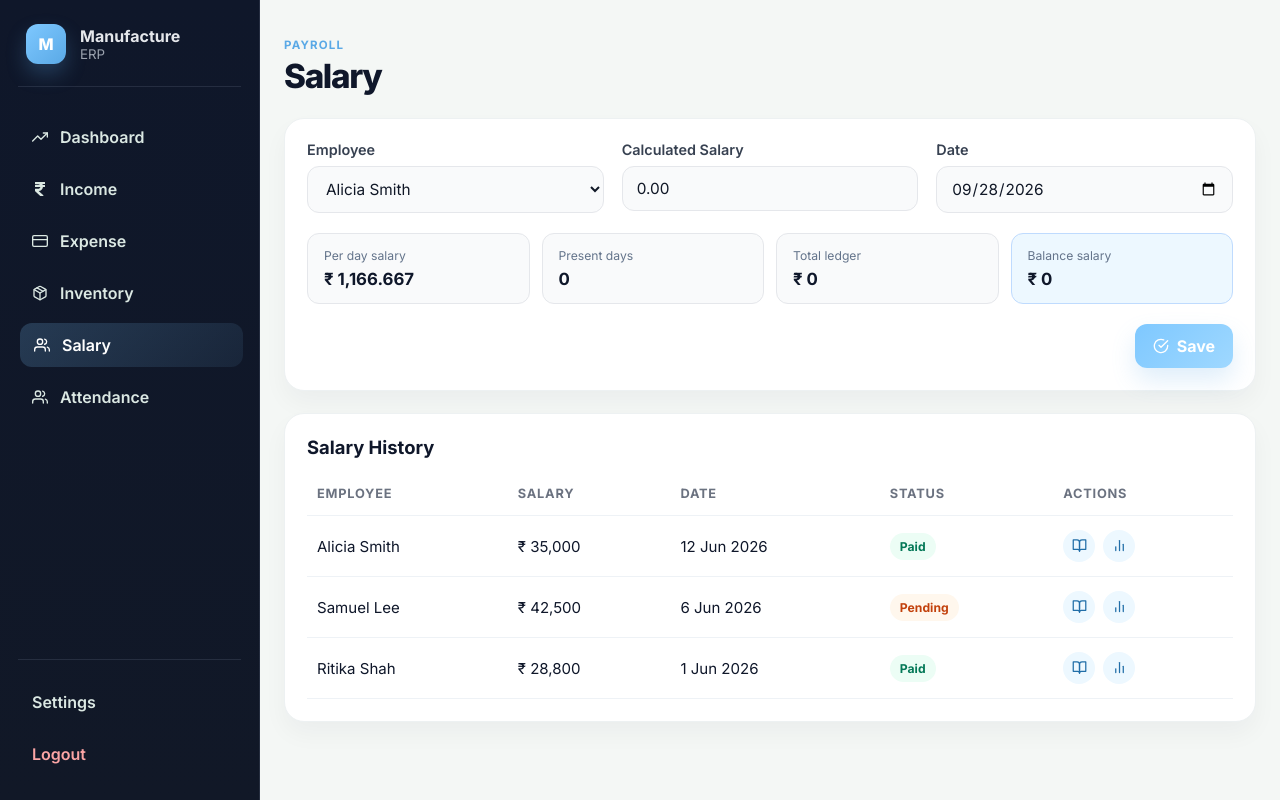
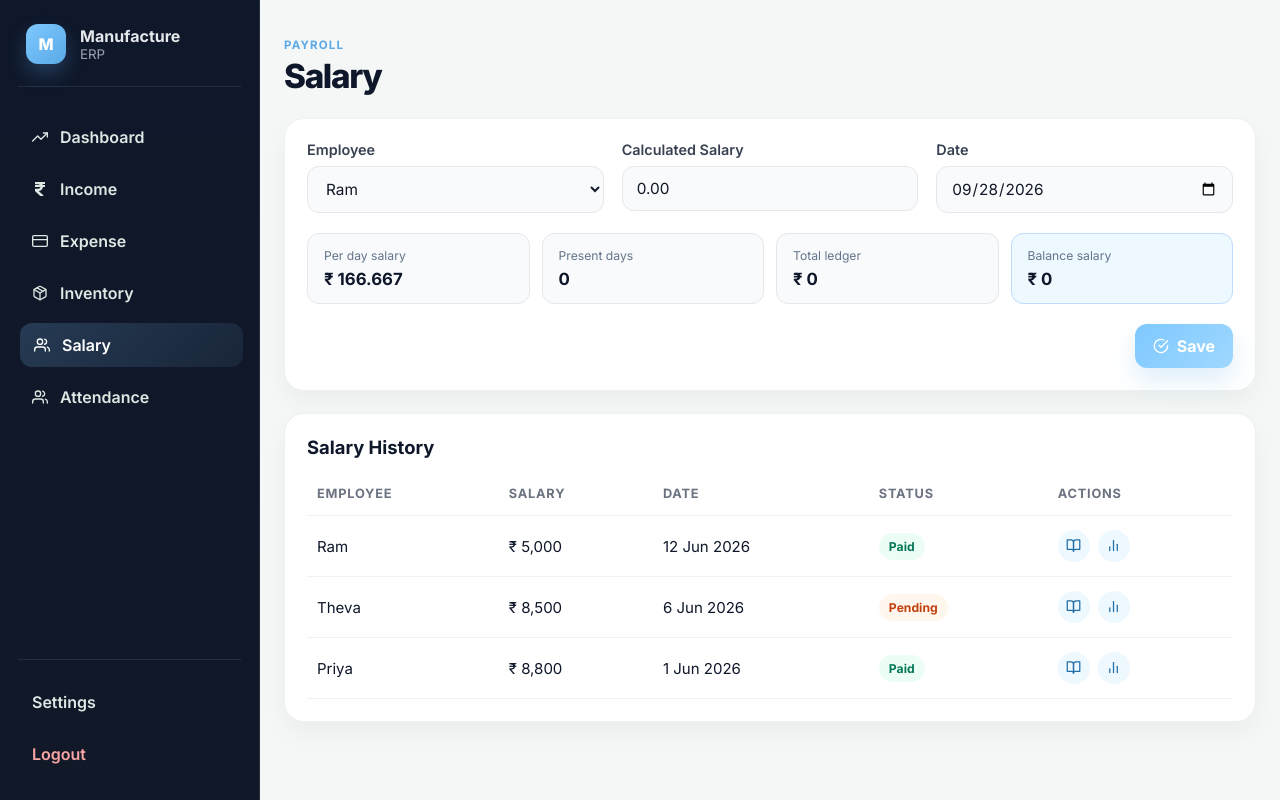
Before and after one commit to UpstageTechnologies/Manufacturing-, a React (Vite) app: page /salary in a window 1280 px wide. Built offline with nearby package versions, Linux system fonts and the light colour scheme; sample sign-in values are in the browser's storage.

Commit message:
attendance

```diff
--- a/src/Features/Attendance/index.jsx
+++ b/src/Features/Attendance/index.jsx
@@ -1,4 +1,4 @@
-import { useState } from 'react';
+import { useEffect, useState } from 'react';
 import { FiPlus, FiEdit2, FiTrash2, FiPhone, FiCheckCircle, FiXCircle, FiClock, FiChevronLeft, FiChevronRight, FiSave } from 'react-icons/fi';
 import { formatCurrency, useERP } from '../../State/ERPContext';
 import './Attendance.css';
@@ -26,7 +26,8 @@ function AttendancePage() {
   const [isOpen, setIsOpen] = useState(false);
   const [editingId, setEditingId] = useState(null);
   const [selectedDate, setSelectedDate] = useState(getToday);
-  const [attendanceDraft, setAttendanceDraft] = useState(() => attendance?.[getToday()] || Object.fromEntries(employees.map((employee) => [employee.id, employee.status || 'Present'])));
+  const [systemDate, setSystemDate] = useState(getToday);
+  const [attendanceDraft, setAttendanceDraft] = useState(() => attendance?.[getToday()] || {});
   const [form, setForm] = useState({
     name: '',
     address: '',
@@ -35,15 +36,32 @@ function AttendancePage() {
     salaryPeriod: 'Monthly',
   });
 
+  useEffect(() => {
+    const refreshSystemDate = () => setSystemDate(getToday());
+    const intervalId = window.setInterval(refreshSystemDate, 60 * 1000);
+    window.addEventListener('focus', refreshSystemDate);
+    return () => {
+      window.clearInterval(intervalId);
+      window.removeEventListener('focus', refreshSystemDate);
+    };
+  }, []);
+
+  const canEditSelectedDate = selectedDate === systemDate;
+
   const selectDate = (amount) => {
     const nextDate = shiftDate(selectedDate, amount);
-    const defaultAttendance = Object.fromEntries(employees.map((employee) => [employee.id, employee.status || 'Present']));
     setSelectedDate(nextDate);
-    setAttendanceDraft(attendance?.[nextDate] || defaultAttendance);
+    setAttendanceDraft(attendance?.[nextDate] || {});
   };
 
   const handleSaveAttendance = () => {
-    const records = Object.fromEntries(employees.map((employee) => [employee.id, attendanceDraft[employee.id] || employee.status || 'Present']));
+    if (selectedDate !== getToday()) {
+      setSystemDate(getToday());
+      return;
+    }
+    const records = Object.fromEntries(employees
+      .filter((employee) => statusOptions.includes(attendanceDraft[employee.id]))
+      .map((employee) => [employee.id, attendanceDraft[employee.id]]));
     saveAttendance(selectedDate, records);
     setAttendanceDraft(records);
   };
@@ -63,7 +81,6 @@ function AttendancePage() {
       phone: form.phone,
       salary: Number(form.salary),
       salaryPeriod: form.salaryPeriod,
-      status: 'Present',
     };
 
     if (editingId) updateEmployee(editingId, newEmployee);
@@ -93,7 +110,7 @@ function AttendancePage() {
       <div className="content-panel">
         <div className="panel-header">
           <h3>Employee List</h3>
-          <button type="button" className="primary-button" onClick={handleSaveAttendance}>
+          <button type="button" className="primary-button" onClick={handleSaveAttendance} disabled={!canEditSelectedDate}>
             <FiSave /> Save Attendance
           </button>
         </div>
@@ -127,12 +144,17 @@ function AttendancePage() {
                           className={`attendance-status-button ${status.toLowerCase()}${attendanceDraft[employee.id] === status ? ' selected' : ''}`}
                           aria-label={`${status} for ${employee.name}`}
                           aria-pressed={attendanceDraft[employee.id] === status}
-                          onClick={() => setAttendanceDraft((draft) => ({ ...draft, [employee.id]: status }))}
+                          disabled={!canEditSelectedDate}
+                          onClick={() => {
+                            if (selectedDate === getToday()) setAttendanceDraft((draft) => ({ ...draft, [employee.id]: status }));
+                            else setSystemDate(getToday());
+                          }}
                         >
                           <StatusIcon />
                         </button>
                       );
                     })}
+                    <span>{attendanceDraft[employee.id] || 'Not Marked'}</span>
                   </div>
                 </td>
                 <td>
--- a/src/Features/Dashboard/index.jsx
+++ b/src/Features/Dashboard/index.jsx
@@ -8,7 +8,7 @@ import { FaRupeeSign } from 'react-icons/fa';
 function DashboardPage() {
   const navigate = useNavigate();
   const [isMenuOpen, setIsMenuOpen] = useState(false);
-  const { income, expense, employees, salary } = useERP();
+  const { income, expense, employees, salary, attendance } = useERP();
   const summaryCards = [
     { label: 'Income', value: formatCurrency(income.reduce((total, item) => total + Number(item.amount), 0)), change: 'Live', icon: FiTrendingUp, tone: 'emerald' },
     { label: 'Expense', value: formatCurrency(expense.reduce((total, item) => total + Number(item.amount), 0)), change: 'Live', icon: FiCreditCard, tone: 'red' },
@@ -17,8 +17,13 @@ function DashboardPage() {
   ];
   const incomeRows = income.slice(0, 3).map((item) => ({ name: item.title, amount: formatCurrency(item.amount), date: formatDate(item.date) }));
   const expenseRows = expense.slice(0, 3).map((item) => ({ name: item.title, amount: formatCurrency(item.amount), date: formatDate(item.date) }));
-  const attendanceCounts = employees.reduce((counts, employee) => ({ ...counts, [employee.status]: counts[employee.status] + 1 }), { Present: 0, Late: 0, Absent: 0 });
   const today = new Date();
+  const todayKey = `${today.getFullYear()}-${String(today.getMonth() + 1).padStart(2, '0')}-${String(today.getDate()).padStart(2, '0')}`;
+  const todayAttendance = attendance?.[todayKey] || {};
+  const attendanceCounts = employees.reduce((counts, employee) => {
+    const status = todayAttendance[employee.id];
+    return status in counts ? { ...counts, [status]: counts[status] + 1 } : counts;
+  }, { Present: 0, Late: 0, Absent: 0 });
   const formattedDate = today.toLocaleDateString('en-IN', {
     weekday: 'long',
     day: 'numeric',
--- a/src/Features/Salary/Salary.css
+++ b/src/Features/Salary/Salary.css
@@ -53,6 +53,26 @@
   gap: 12px;
 }
 
+.salary-modal-card {
+  max-height: calc(100vh - 32px);
+  overflow-y: auto;
+}
+
+.report-history-table {
+  display: block;
+  width: 100%;
+  min-width: 520px;
+  overflow-x: auto;
+}
+
+.balance-note {
+  display: block;
+  margin-top: 4px;
+  color: #b45309;
+  font-size: 0.72rem;
+  font-weight: 600;
+}
+
 .report-stat-row {
   display: flex;
   align-items: center;
@@ -83,4 +103,8 @@
   .salary-summary {
     grid-template-columns: 1fr;
   }
+
+  .salary-summary-card {
+    padding: 12px;
+  }
 }
--- a/src/Features/Salary/index.jsx
+++ b/src/Features/Salary/index.jsx
@@ -220,7 +220,7 @@ function SalaryPage() {
                 <label>Type</label>
                 <select value={ledgerForm.type} onChange={(event) => setLedgerForm({ ...ledgerForm, type: event.target.value })}>
                   <option value="Advance">Advance</option>
-                  <option value="Pattu">Patru</option>
+                  <option value="Deduction">Deduction</option>
                   <option value="Other">Other</option>
                 </select>
               </div>
--- a/src/Navigation/RootNavigator.jsx
+++ b/src/Navigation/RootNavigator.jsx
@@ -55,7 +55,7 @@ function RootNavigator() {
             </div>
 
             <div className="modal-form">
-              <p>Do you want to exit?</p>
+              <p>Are you sure you want to exit?</p>
               <div className="form-actions">
                 <button type="button" className="primary-button" onClick={handleExitConfirm}>Yes</button>
                 <button type="button" className="secondary-button" onClick={() => setIsExitOpen(false)}>No</button>
--- a/src/State/ERPContext.jsx
+++ b/src/State/ERPContext.jsx
@@ -2,6 +2,13 @@
 import { createContext, useContext, useEffect, useMemo, useState } from 'react';
 
 const STORAGE_KEY = 'manufacture-erp-data';
+
+const getLocalDateString = (date = new Date()) => {
+  const year = date.getFullYear();
+  const month = String(date.getMonth() + 1).padStart(2, '0');
+  const day = String(date.getDate()).padStart(2, '0');
+  return `${year}-${month}-${day}`;
+};
 
 const initialData = {
   income: [
@@ -32,23 +39,45 @@ const initialData = {
     { id: 9, stageName: 'Storage / Dispatch', description: 'Packed material is stored or prepared for dispatch.', workerType: 'Warehouse Team', quantity: 1150, unit: 'Bags', status: 'Pending', image: '' },
   ],
   employees: [
-    { id: 1, name: 'Alicia Smith', address: '32 Oak Avenue', phone: '+1 245 678 9023', salary: 35000, salaryPeriod: 'Monthly', status: 'Present' },
-    { id: 2, name: 'Samuel Lee', address: '12 Maple Road', phone: '+1 245 900 7745', salary: 42500, salaryPeriod: 'Monthly', status: 'Late' },
-    { id: 3, name: 'Ritika Shah', address: '7 Pine Lane', phone: '+1 245 812 6630', salary: 28800, salaryPeriod: 'Monthly', status: 'Absent' },
+    { id: 1, name: 'Ram', address: '32 nagercoil', phone: '+91 456 738 9432', salary: 5000, salaryPeriod: 'Monthly' },
+    { id: 2, name: 'Theva', address: '12 main street', phone: '+91 245 900 7745', salary: 8500, salaryPeriod: 'Monthly' },
+    { id: 3, name: 'Priya', address: '7 kanyakumari', phone: '+91 245 812 6630', salary: 8800, salaryPeriod: 'Monthly' },
   ],
   attendance: {},
   ledger: [],
   salary: [
-    { id: 1, employee: 'Alicia Smith', amount: 35000, date: '2026-06-12', status: 'Paid' },
-    { id: 2, employee: 'Samuel Lee', amount: 42500, date: '2026-06-06', status: 'Pending' },
-    { id: 3, employee: 'Ritika Shah', amount: 28800, date: '2026-06-01', status: 'Paid' },
+    { id: 1, employee: 'Ram', amount: 5000, date: '2026-06-12', status: 'Paid' },
+    { id: 2, employee: 'Theva', amount: 8500, date: '2026-06-06', status: 'Pending' },
+    { id: 3, employee: 'Priya', amount: 8800, date: '2026-06-01', status: 'Paid' },
   ],
 };
 
 function readStoredData() {
   try {
     const stored = localStorage.getItem(STORAGE_KEY);
-    return stored ? { ...initialData, ...JSON.parse(stored) } : initialData;
+    if (!stored) return initialData;
+
+    const storedData = JSON.parse(stored);
+    const employeeNames = new Map();
+    const employees = (storedData.employees || initialData.employees).map((employee) => {
+      const nameById = { 1: 'Ram', 2: 'Theva', 3: 'Priya' };
+      const name = nameById[employee.id] || employee.name;
+      if (employee.name !== name) employeeNames.set(employee.name.toLowerCase(), name);
+      const normalizedEmployee = { ...employee, name };
+      delete normalizedEmployee.status;
+      return normalizedEmployee;
+    });
+    const renameHistoryEmployee = (record) => {
+      const name = employeeNames.get(record.employee?.toLowerCase());
+      return name ? { ...record, employee: name } : record;
+    };
+    return {
+      ...initialData,
+      ...storedData,
+      employees,
+      salary: (storedData.salary || initialData.salary).map(renameHistoryEmployee),
+      ledger: (storedData.ledger || initialData.ledger).map(renameHistoryEmployee),
+    };
   } catch {
     return initialData;
   }
@@ -78,7 +107,16 @@ export function ERPProvider({ children }) {
     addEmployee: (record) => setData((prev) => ({ ...prev, employees: [{ ...record, id: Date.now() }, ...prev.employees] })),
     updateEmployee: (id, record) => setData((prev) => ({ ...prev, employees: prev.employees.map((item) => item.id === id ? { ...item, ...record } : item) })),
     deleteEmployee: (id) => setData((prev) => ({ ...prev, employees: prev.employees.filter((item) => item.id !== id) })),
-    saveAttendance: (date, records) => setData((prev) => ({ ...prev, attendance: { ...(prev.attendance || {}), [date]: records } })),
+    saveAttendance: (date, records) => {
+      if (date !== getLocalDateString()) return;
+      setData((prev) => ({
+        ...prev,
+        attendance: {
+          ...(prev.attendance || {}),
+          [date]: { ...(prev.attendance?.[date] || {}), ...records },
+        },
+      }));
+    },
     addLedgerEntry: (record) => setData((prev) => ({ ...prev, ledger: [{ ...record, id: Date.now() }, ...prev.ledger] })),
     addSalary: (record) => setData((prev) => ({ ...prev, salary: [{ ...record, id: Date.now() }, ...prev.salary] })),
   }), [data]);
@@ -92,5 +130,39 @@ export function useERP() {
   return context;
 }
 
+export function calculateEmployeePayroll(employee, attendance = {}, ledger = [], salary = []) {
+  if (!employee) {
+    return { presentDays: 0, earned: 0, advances: 0, deductions: 0, other: 0, paid: 0, balance: 0 };
+  }
+
+  const periodDays = {
+    'Per Day': 1,
+    '7 Days / Weekly': 7,
+    '15 Days / Bi-weekly': 15,
+    Monthly: 30,
+  }[employee.salaryPeriod] || 30;
+  const presentDays = Object.values(attendance || {}).reduce((total, dayRecords) => {
+    const status = dayRecords?.[employee.id];
+    return total + (status === 'Present' || status === 'Late' ? 1 : 0);
+  }, 0);
+  const earned = (Number(employee.salary || 0) / periodDays) * presentDays;
+  const employeeLedger = (ledger || []).filter((entry) => entry.employee === employee.name);
+  const advances = employeeLedger
+    .filter((entry) => !entry.type || entry.type === 'Advance')
+    .reduce((total, entry) => total + Number(entry.amount || 0), 0);
+  const deductions = employeeLedger
+    .filter((entry) => entry.type === 'Deduction' || entry.type === 'Pattu')
+    .reduce((total, entry) => total + Number(entry.amount || 0), 0);
+  const other = employeeLedger
+    .filter((entry) => entry.type === 'Other')
+    .reduce((total, entry) => total + Number(entry.amount || 0), 0);
+  const salaryPaid = (salary || [])
+    .filter((record) => record.employee === employee.name && record.status === 'Paid')
+    .reduce((total, record) => total + Number(record.amount || 0), 0);
+  const paid = advances + salaryPaid;
+
+  return { presentDays, earned, advances, deductions, other, paid, balance: earned - paid - deductions };
+}
+
 export const formatCurrency = (amount) => `₹ ${Number(amount).toLocaleString('en-IN')}`;
 export const formatDate = (date) => new Date(`${date}T00:00:00`).toLocaleDateString('en-IN', { day: 'numeric', month: 'short', year: 'numeric' });
```
